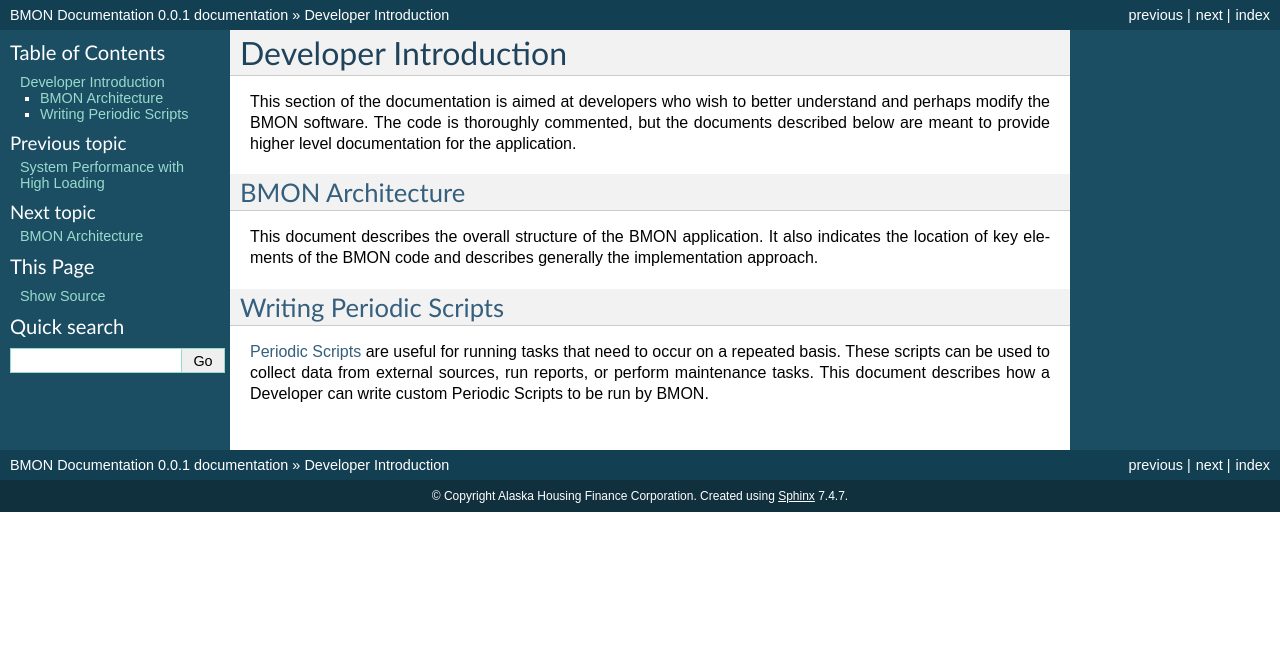
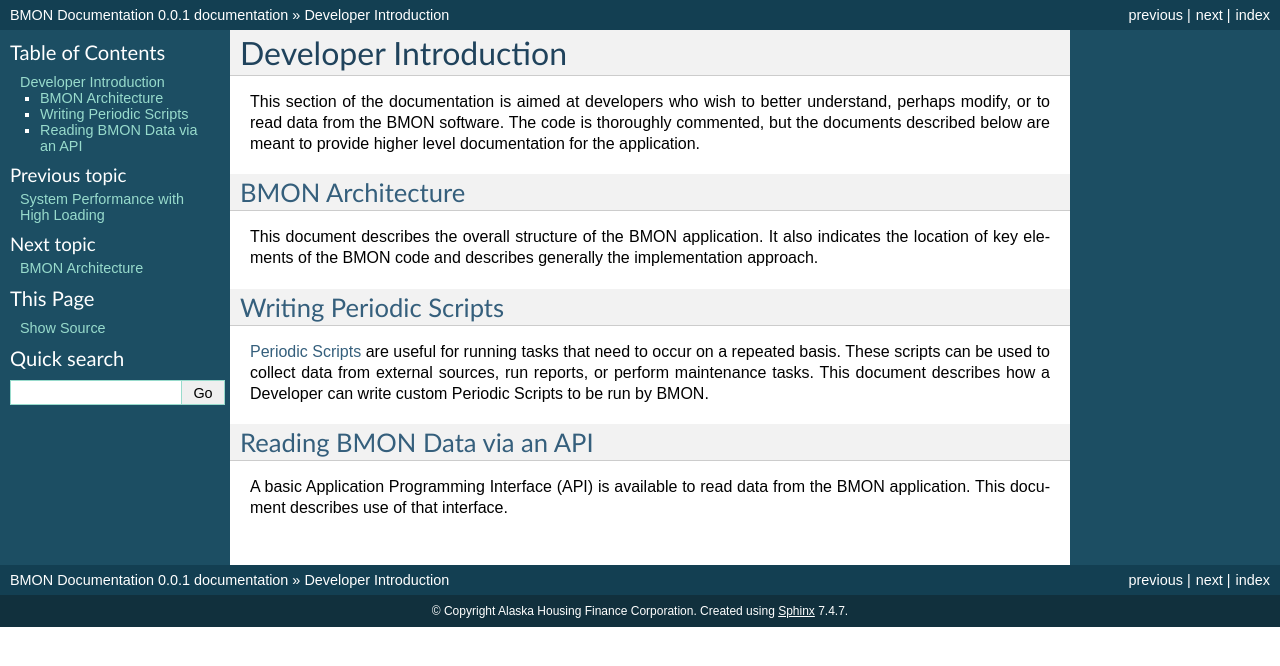
Before and after one commit to alanmitchell/bmon, a Sphinx documentation site: the page built from docs/source/developer-introduction.rst, in a window 1280 px wide. Shown: the top 666 px of the page. Built offline with Sphinx 7.4.7, drawn with Linux system fonts in a browser that asks for light colours.

Commit message:
Started API Documentation.

```diff
--- a/docs/source/developer-introduction.rst
+++ b/docs/source/developer-introduction.rst
@@ -4,9 +4,9 @@ Developer Introduction
 ======================
 
 This section of the documentation is aimed at developers who wish to better
-understand and perhaps modify the BMON software. The code is thoroughly
-commented, but the documents described below are meant to provide higher
-level documentation for the application.
+understand, perhaps modify, or to read data from the BMON software. The code
+is thoroughly commented, but the documents described below are meant to
+provide higher level documentation for the application.
 
 
 :ref:`BMON Architecture <bmon-architecture>`
@@ -23,3 +23,9 @@ describes generally the implementation approach.
 on a repeated basis. These scripts can be used to collect data from
 external sources, run reports, or perform maintenance tasks. This document
 describes how a Developer can write custom Periodic Scripts to be run by BMON.
+
+:ref:`Reading BMON Data via an API <api-data-access>`
+-----------------------------------------------------
+
+A basic Application Programming Interface (API) is available to read data
+from the BMON application.  This document describes use of that interface.
--- a/docs/source/index.rst
+++ b/docs/source/index.rst
@@ -93,6 +93,7 @@ here.
    developer-introduction
    bmon-architecture
    writing-periodic-scripts
+   api-data-access
 
 .. toctree::
    :maxdepth: 2
```
Also changed, not shown: docs/source/api-data-access.rst (added, +57 -0 lines).
